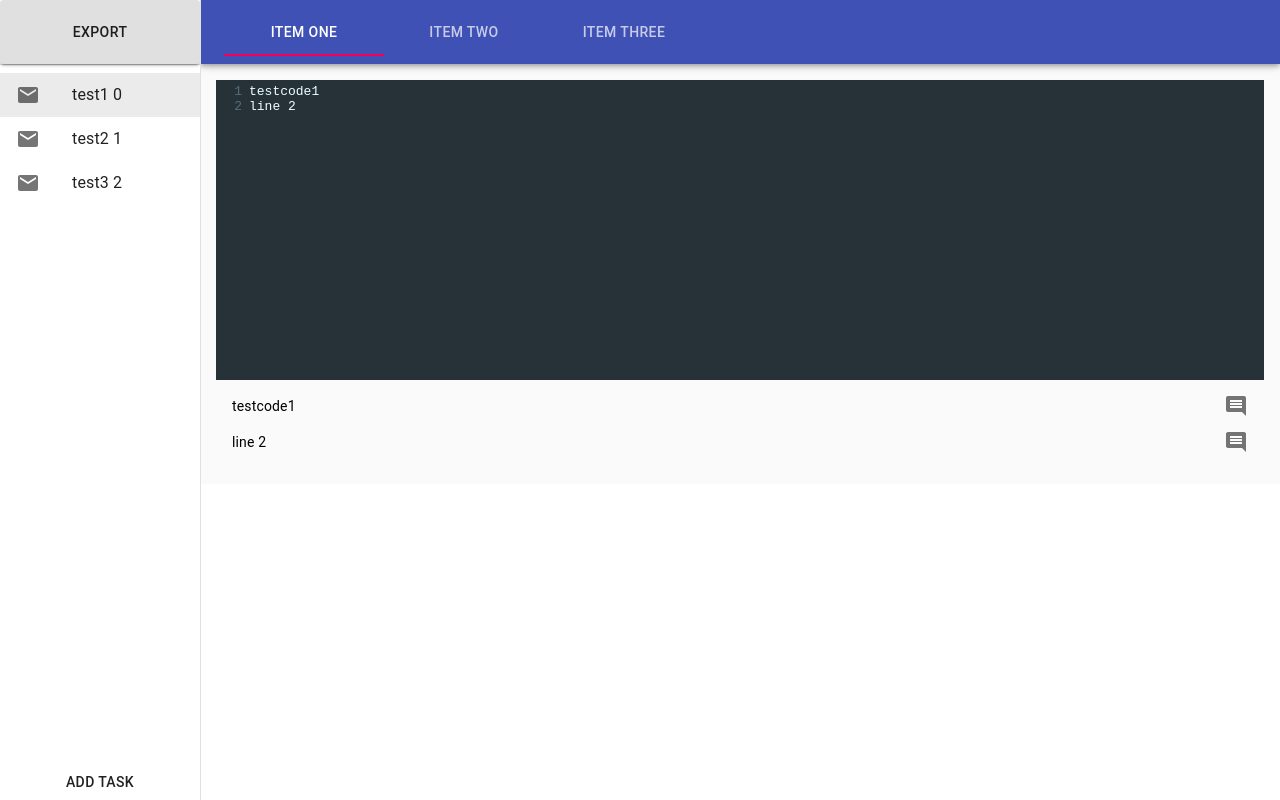
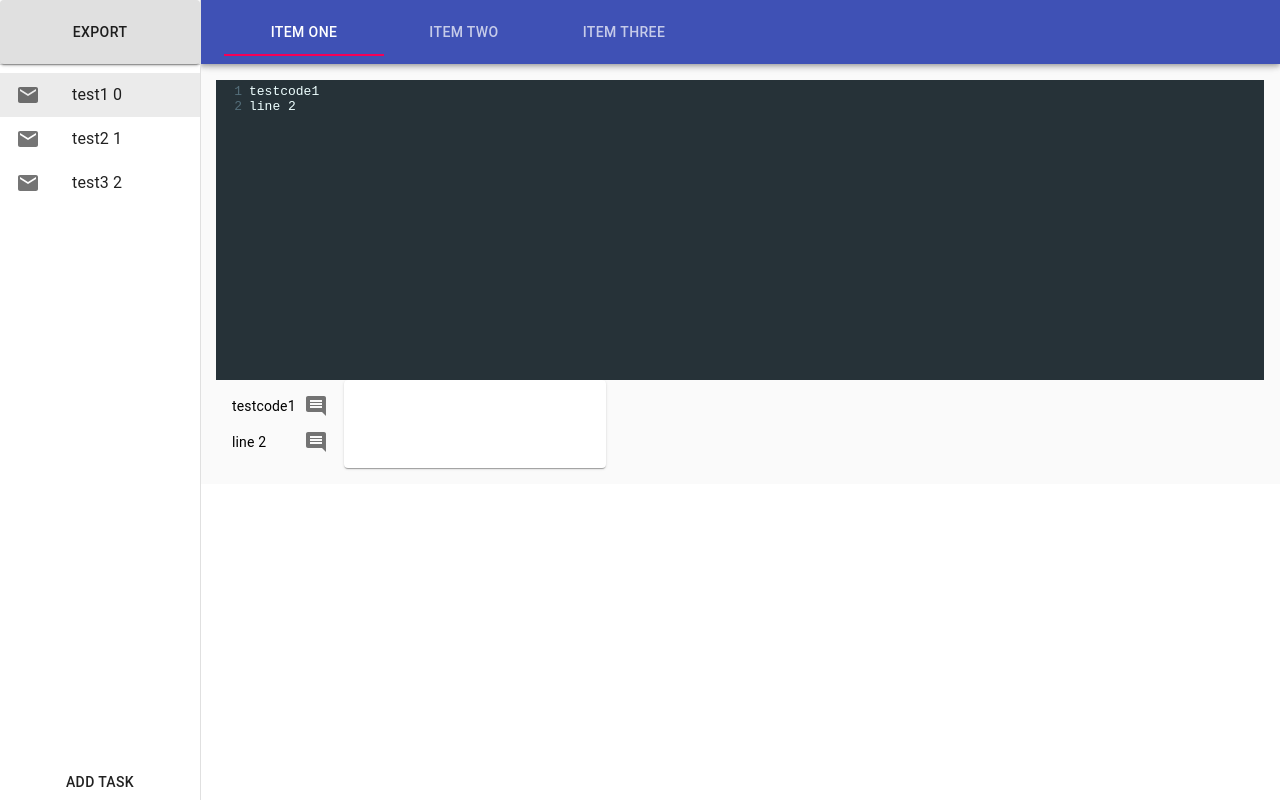
Before and after one commit to Chr1stian/masterapp, a React (Create React App) app: page / in a window 1280 px wide. Built offline with nearby package versions, Linux system fonts and the light colour scheme.

Commit message:
Basic functionality for displaying cut items

```diff
--- a/src/components/CodeOutput.tsx
+++ b/src/components/CodeOutput.tsx
@@ -7,18 +7,30 @@ import {
   ListItem,
   ListItemText,
   ListItemSecondaryAction,
-  IconButton
+  IconButton,
+  Card
 } from "@material-ui/core";
 import CommentIcon from "@material-ui/icons/Comment";
 import reactStringReplace from "react-string-replace";
 
 const useStyles = makeStyles(() =>
   createStyles({
-    div: {
+    wrapper: {
+      display: "flex",
+      flexWrap: "nowrap",
+      flexDirection: "row"
+    },
+    container: {
       whiteSpace: "pre-wrap"
     },
     span: {
       color: "red"
+    },
+    list: {},
+    card: {
+      // flex: "0 0 1",
+      width: "25%",
+      alignSelf: "auto" // TODO: move to right?
     }
   })
 );
@@ -61,9 +73,9 @@ const CodeOutput: React.FC<CodeOutputProps> = (props: CodeOutputProps) => {
   };
 
   return (
-    <div>
-      <div className={classes.div} onMouseUp={handleMouseUp}>
-        <List>
+    <div className={classes.wrapper}>
+      <div className={classes.container} onMouseUp={handleMouseUp}>
+        <List className={classes.list}>
           {task.code.split("\n").map((value: string, index) => {
             return (
               <ListItem key={index} dense>
@@ -82,7 +94,20 @@ const CodeOutput: React.FC<CodeOutputProps> = (props: CodeOutputProps) => {
           })}
         </List>
       </div>
-      <div>{task.splitCode?.toString()}</div>
+      <Card className={classes.card}>
+        <List>
+          {task.splitCode.map((value: any, index: number) => {
+            return (
+              typeof value != "string" &&
+              value && (
+                <ListItem key={index} dense>
+                  <ListItemText primary={value[1]}></ListItemText>
+                </ListItem>
+              )
+            );
+          })}
+        </List>
+      </Card>
     </div>
   );
 };
```
